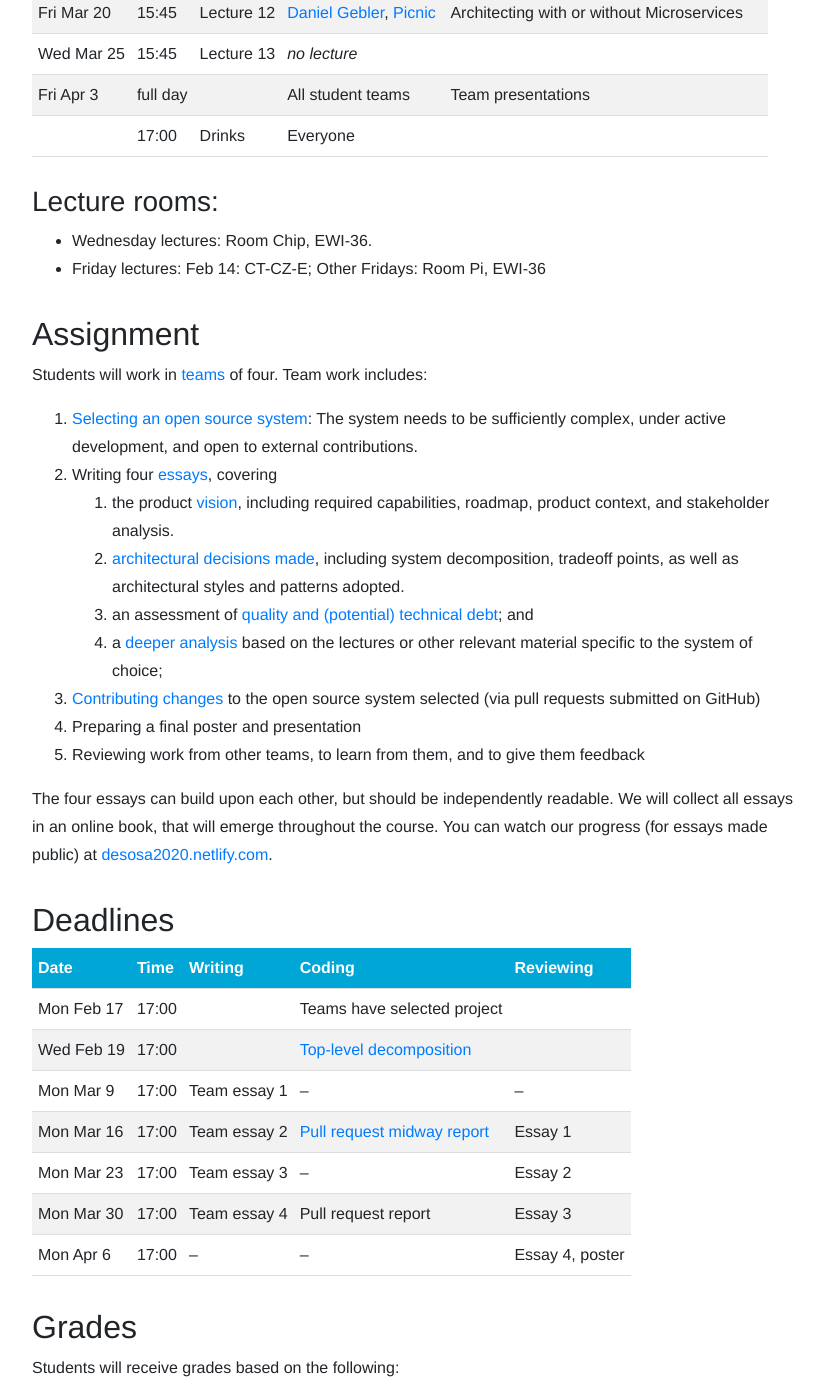
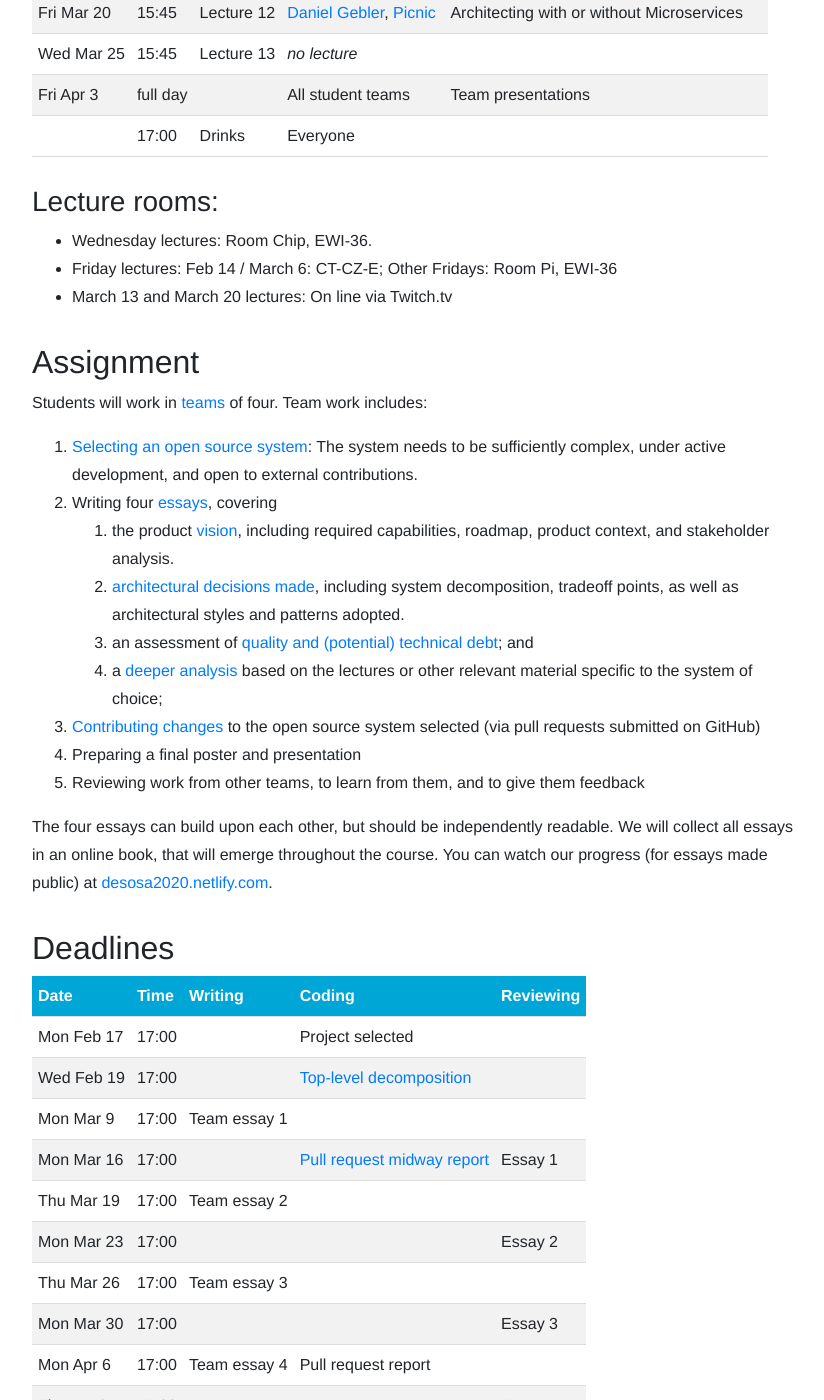
Before and after one commit to SERG-Delft/delftswa, a Jekyll site: the page built from 2020/index.md, in a window 1280 px wide and 1400 px high, scrolled down 1477 px. Shown: the whole window, without its empty margins (224-1048 px from the left). Built offline with Jekyll 4.4.1, drawn with Linux system fonts in a browser that asks for light colours.

Commit message:
Adjust deadlines due to COVID-19 developments.

```diff
--- a/2020/index.md
+++ b/2020/index.md
@@ -45,7 +45,8 @@ Fri Apr 3  | full day |  | All student teams | Team presentations
 ### Lecture rooms:
 
 - Wednesday lectures: Room Chip, EWI-36.
-- Friday lectures: Feb 14: CT-CZ-E; Other Fridays: Room Pi, EWI-36
+- Friday lectures: Feb 14 / March 6: CT-CZ-E; Other Fridays: Room Pi, EWI-36
+- March 13 and March 20 lectures: On line via Twitch.tv
 
 [sig]: https://www.softwareimprovementgroup.com/
 [grady booch]: https://en.wikipedia.org/wiki/Grady_Booch
@@ -86,14 +87,16 @@ You can watch our progress (for essays made public) at [desosa2020.netlify.com][
 
 Date       | Time  | Writing      | Coding                    | Reviewing
 |---|---|---|---|---|
-Mon Feb 17 | 17:00 |              | Teams have selected project
+Mon Feb 17 | 17:00 |              | Project selected          |
 Wed Feb 19 | 17:00 |              | [Top-level decomposition](guidelines_for_componentization.html)   |
-Mon Mar 9  | 17:00 | Team essay 1 | --                        | --
-Mon Mar 16 | 17:00 | Team essay 2 | [Pull request midway report](assignment.html#contributions)  | Essay 1
-Mon Mar 23 | 17:00 | Team essay 3 | --                        | Essay 2
-Mon Mar 30 | 17:00 | Team essay 4 | Pull request report       | Essay 3
-Mon Apr  6 | 17:00 | --           | --                        | Essay 4, poster
-
+Mon Mar 9  | 17:00 | Team essay 1 |                           |
+Mon Mar 16 | 17:00 |              | [Pull request midway report](assignment.html#contributions)  | Essay 1
+Thu Mar 19 | 17:00 | Team essay 2 |                           |
+Mon Mar 23 | 17:00 |              |                           | Essay 2
+Thu Mar 26 | 17:00 | Team essay 3 |    						  |
+Mon Mar 30 | 17:00 |              |                           | Essay 3
+Mon Apr 6  | 17:00 | Team essay 4 | Pull request report       |
+Thu Apr 9  | 17:00 |              |                           | Essay 4
 
 ## Grades
 
```
Also changed, not shown: 2020/assignment.md (+1 -1 lines).
